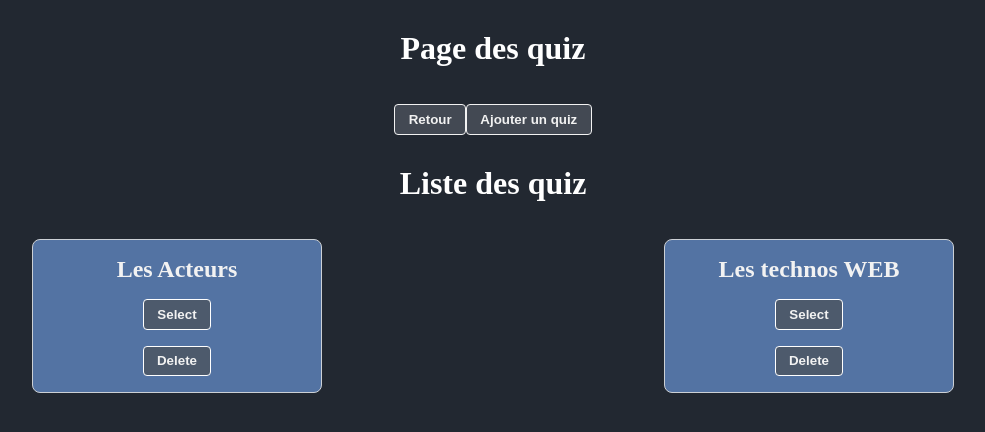
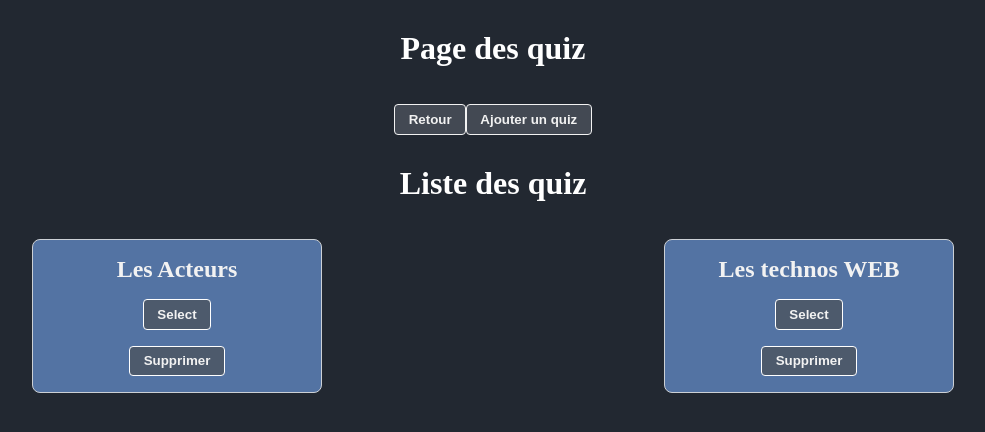
Before and after one commit to 2019-2020-ps6/2022-2023-ps6-les-gourmets, an Angular app in the folder front-end/: page /ListeQuizPage in a window 1280 px wide. Shown: the top 432 px of the page, without its empty margins (147-1132 px from the left). Built offline with nearby package versions, Linux system fonts and the light colour scheme.

Commit message:
fix button name #18

```diff
--- a/front-end/src/app/Components/Quizs/Quiz/Quiz.component.html
+++ b/front-end/src/app/Components/Quizs/Quiz/Quiz.component.html
@@ -5,7 +5,7 @@
   </h2>
   <div class="aroundB" *ngIf="isMod">
     <button class="button-card" (click)="selectQuiz()" [routerLink]="['/QuizEditComponent']">Select</button>
-    <button class="button-card" (click)="delete()">Delete</button>
+    <button class="button-card" (click)="delete()">{{DeleteorAdd}}</button>
   </div>
   <div class="aroundB" *ngIf="isPlay">
     <button class="button-card" (click)="selectQuiz()" [routerLink]="['/GamePageComponent']">Select</button>
--- a/front-end/src/app/Components/Quizs/Quiz/Quiz.component.ts
+++ b/front-end/src/app/Components/Quizs/Quiz/Quiz.component.ts
@@ -14,6 +14,7 @@ export class QuizComponent implements OnInit {
 
   public isMod: Boolean = false;
   public isPlay: Boolean = false;
+  public DeleteorAdd: String = "Delete";
 
   @Input()
   quiz!: Quiz;
@@ -32,6 +33,9 @@ export class QuizComponent implements OnInit {
     this.isMod = (route.snapshot.url[0].path == "ListeQuizPage") || (route.snapshot.url[0].path == "UserProfilePage") || (route.snapshot.url[0].path == "ListeQuizAdable"));
     route.url.subscribe((url) =>
     this.isPlay = (route.snapshot.url[0].path == "ChoixQuiz"));
+    route.url.subscribe((url) =>
+    this.DeleteorAdd = (route.snapshot.url[0].path == "ListeQuizAdable") ? "Ajouter" : "Supprimer"
+    );
   }
 
   ngOnInit(): void {
--- a/front-end/src/app/Components/Users/ListQuizAdable/ListeQuizAdable.component.ts
+++ b/front-end/src/app/Components/Users/ListQuizAdable/ListeQuizAdable.component.ts
@@ -16,6 +16,8 @@ export class ListeQuizAdable implements OnInit {
     public user!: User;
     public userTemp!: User;
     public QuizSelectable: Quiz[] = [];
+    public DeleteorAdd: String = "Add";
+
 
     constructor(public userService: UserService, public quizService: QuizService) {
       this.userService.UserSelected$.subscribe((user: User) => {
```
